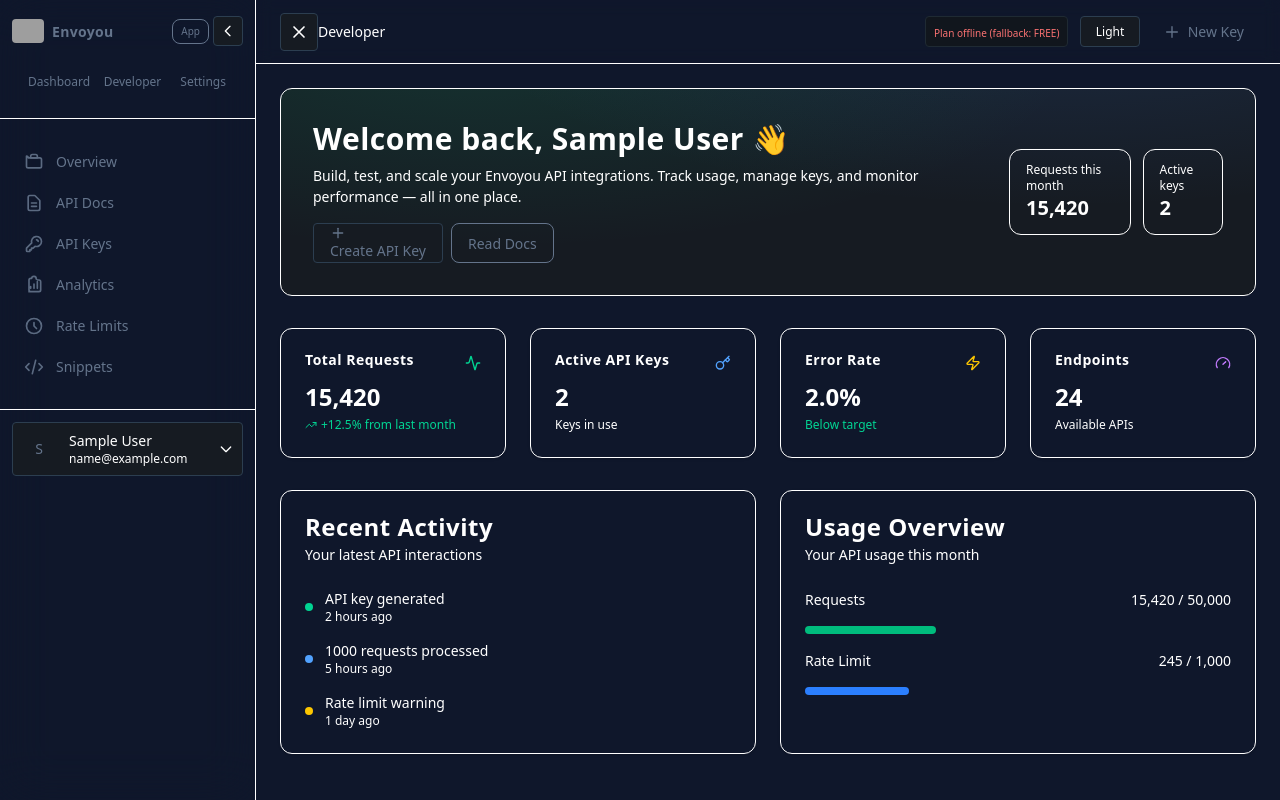
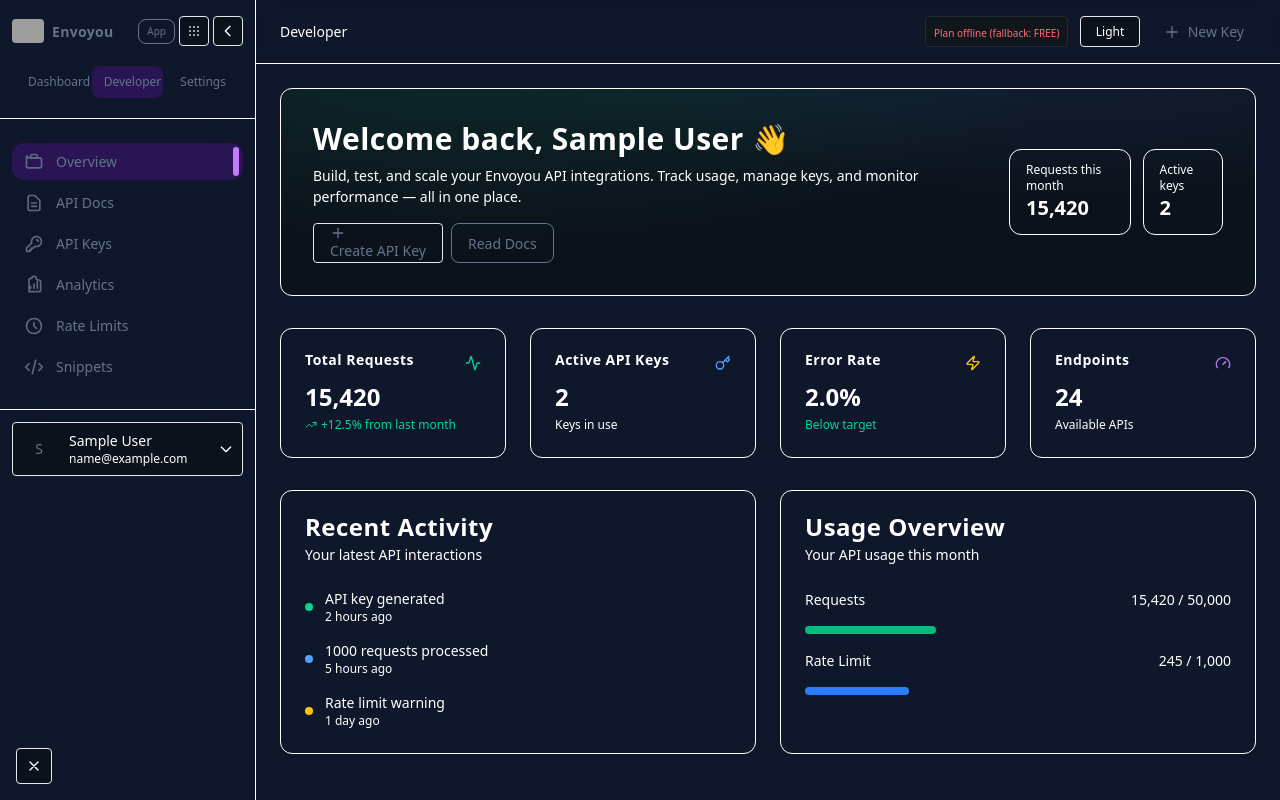
Before and after one commit to hk-dev13/app-envoyou, a React (Vite) app: page /developer in a window 1280 px wide. Built offline with nearby package versions, Linux system fonts and the light colour scheme; no server answers; sample sign-in values are in the browser's storage; grey boxes are pictures that could not be loaded; a web font is replaced by a local one.

Commit message:
feat: enhance AppLayout with keyboard navigation for ProfileMenu and add tooltip support for sidebar items

```diff
--- a/src/components/layout/AppLayout.jsx
+++ b/src/components/layout/AppLayout.jsx
@@ -1,6 +1,7 @@
 import React, { useState } from 'react';
 import { Link, useLocation } from 'react-router-dom';
 import { useAuth } from '../../hooks/useAuth.js';
+import * as Tooltip from '@radix-ui/react-tooltip';
 import ThemeToggle from '../ThemeToggle.jsx';
 import PlanStatus from '../PlanStatus.jsx';
 import Breadcrumbs from '../Breadcrumbs.jsx';
@@ -8,6 +9,8 @@
 const ProfileMenu = ({ user, onLogout, compact = false }) => {
   const [open, setOpen] = React.useState(false);
   const closeTimeout = React.useRef(null);
+  const menuRef = React.useRef(null);
+  const [focusIndex, setFocusIndex] = React.useState(0);
 
   const clearClose = () => {
     if (closeTimeout.current) {
@@ -22,6 +25,26 @@
   };
 
   React.useEffect(() => () => clearClose(), []);
+
+  // Basic keyboard navigation for dropdown
+  const onKeyDown = (e) => {
+    if (!open) return;
+    const items = menuRef.current?.querySelectorAll('[data-menu-item="true"]');
+    if (!items || items.length === 0) return;
+    if (e.key === 'ArrowDown') {
+      e.preventDefault();
+      const next = (focusIndex + 1) % items.length;
+      setFocusIndex(next);
+      items[next].focus();
+    } else if (e.key === 'ArrowUp') {
+      e.preventDefault();
+      const prev = (focusIndex - 1 + items.length) % items.length;
+      setFocusIndex(prev);
+      items[prev].focus();
+    } else if (e.key === 'Escape') {
+      setOpen(false);
+    }
+  };
 
   if (compact) {
     return (
@@ -58,10 +81,12 @@
       </button>
       {open && (
         <div
+          ref={menuRef}
           className="absolute bottom-full right-0 z-40 mt-2 w-56 rounded-md border border-border bg-popover/95 backdrop-blur-sm shadow-lg py-2"
           role="menu"
           onMouseEnter={clearClose}
           onMouseLeave={scheduleClose}
+          onKeyDown={onKeyDown}
         >
           <div className="px-4 py-3 border-b border-border flex items-center gap-3">
             <div className="w-8 h-8 bg-primary/20 text-primary rounded-full grid place-items-center text-xs font-medium">
@@ -74,26 +99,32 @@
           </div>
           <Link
             to="/settings/profile"
-            className="block px-4 py-2 text-sm text-popover-foreground hover:bg-accent hover:text-accent-foreground"
+            className="px-4 py-2 text-sm text-popover-foreground hover:bg-accent hover:text-accent-foreground flex items-center gap-2"
             role="menuitem"
+            data-menu-item="true"
             onClick={() => setOpen(false)}
           >
+            <svg className="w-4 h-4" fill="none" stroke="currentColor" viewBox="0 0 24 24"><path strokeLinecap="round" strokeLinejoin="round" strokeWidth={2} d="M5.121 17.804A13.937 13.937 0 0112 15c2.5 0 4.847.655 6.879 1.804M15 10a3 3 0 11-6 0 3 3 0 016 0z"/></svg>
             Profile Settings
           </Link>
           <Link
             to="/settings/notifications"
-            className="block px-4 py-2 text-sm text-popover-foreground hover:bg-accent hover:text-accent-foreground"
+            className="px-4 py-2 text-sm text-popover-foreground hover:bg-accent hover:text-accent-foreground flex items-center gap-2"
             role="menuitem"
+            data-menu-item="true"
             onClick={() => setOpen(false)}
           >
+            <svg className="w-4 h-4" fill="none" stroke="currentColor" viewBox="0 0 24 24"><path strokeLinecap="round" strokeLinejoin="round" strokeWidth={2} d="M15 17h5l-5 5v-5zM4.868 12.683A17.925 17.925 0 012 21h13.78a3 3 0 002.553-1.658l.046-.092A17.925 17.925 0 0118.708 7.5 17.925 17.925 0 0112 3c-2.131 0-4.09.61-5.84 1.683M12 3v18"/></svg>
             Notifications
           </Link>
           <div className="border-t border-border my-1" />
           <button
             onClick={() => { setOpen(false); onLogout(); }}
-            className="block w-full text-left px-4 py-2 text-sm text-popover-foreground hover:bg-accent hover:text-accent-foreground"
+            className="w-full text-left px-4 py-2 text-sm text-popover-foreground hover:bg-accent hover:text-accent-foreground flex items-center gap-2"
             role="menuitem"
+            data-menu-item="true"
           >
+            <svg className="w-4 h-4" fill="none" stroke="currentColor" viewBox="0 0 24 24"><path strokeLinecap="round" strokeLinejoin="round" strokeWidth={2} d="M17 16l4-4m0 0l-4-4m4 4H7m6 4v1a2 2 0 11-4 0V7a2 2 0 114 0v1"/></svg>
             Sign Out
           </button>
         </div>
@@ -122,6 +153,15 @@
       return true;
     }
   });
+  // Compact (icon-only) mode, remembered separately from visibility
+  const [sidebarCompact, setSidebarCompact] = useState(() => {
+    try {
+      const v = localStorage.getItem('env.sidebarCompact');
+      return v === '1';
+    } catch {
+      return false;
+    }
+  });
 
   React.useEffect(() => {
     try { localStorage.setItem('env.sidebarVisible', sidebarVisible ? '1' : '0'); } catch (e) { void e; }
@@ -129,6 +169,16 @@
   React.useEffect(() => {
     try { localStorage.setItem('env.sidebarExpanded', sidebarExpanded ? '1' : '0'); } catch (e) { void e; }
   }, [sidebarExpanded]);
+  React.useEffect(() => {
+    try { localStorage.setItem('env.sidebarCompact', sidebarCompact ? '1' : '0'); } catch (e) { void e; }
+  }, [sidebarCompact]);
+
+  // Section tone for highlights
+  const sectionTone = React.useMemo(() => {
+    if (location.pathname.startsWith('/developer')) return 'purple';
+    if (location.pathname.startsWith('/settings')) return 'blue';
+    return 'emerald';
+  }, [location.pathname]);
 
   const navigationItems = React.useMemo(() => {
     const isDeveloperSection = location.pathname.startsWith('/developer');
@@ -283,21 +333,29 @@
     <div className="min-h-screen bg-background flex">
       {/* Sidebar */}
       <aside
-        className={`fixed inset-y-0 left-0 z-50 bg-card/90 backdrop-blur-xl border-r border-border/80 transition-all duration-300 ease-in-out ${
-          sidebarExpanded ? 'w-64' : 'w-18'
-        } ${sidebarOpen ? 'translate-x-0' : '-translate-x-full'} ${sidebarVisible ? 'md:translate-x-0' : 'md:-translate-x-full'}`}
+        className={`fixed inset-y-0 left-0 z-50 bg-card/90 backdrop-blur-xl transition-all duration-300 ease-in-out ${
+          sidebarExpanded ? 'w-64' : 'w-16'
+        } ${sidebarOpen ? 'translate-x-0' : '-translate-x-full'} ${sidebarVisible ? 'md:translate-x-0 md:border-r md:border-border/80 md:pointer-events-auto' : 'md:-translate-x-full md:w-0 md:border-transparent md:pointer-events-none md:overflow-hidden'}`}
       >
         {/* Brand + Section Switcher */}
         <div className="px-3 py-4 border-b border-border">
           <div className="flex items-center justify-between mb-4">
             <Link to="/dashboard" className="flex items-center gap-2">
               <img src="/svg/logo-nb.svg" alt="Envoyou" className="h-6 w-auto rounded" />
-              {sidebarExpanded && <span className="text-foreground font-semibold tracking-wide">Envoyou</span>}
+              {sidebarExpanded && !sidebarCompact && <span className="text-foreground font-semibold tracking-wide">Envoyou</span>}
             </Link>
             <div className="flex items-center gap-1">
-              {sidebarExpanded && (
+              {sidebarExpanded && !sidebarCompact && (
                 <span className="text-[10px] px-2 py-1 rounded-md bg-primary/10 text-primary border border-primary/20">App</span>
               )}
+              {/* Compact toggle */}
+              <button
+                className="p-1.5 rounded-md hover:bg-accent/50 text-muted-foreground hover:text-foreground transition-colors"
+                title={sidebarCompact ? 'Disable compact' : 'Enable compact'}
+                onClick={() => setSidebarCompact(v => !v)}
+              >
+                <svg className="w-4 h-4" viewBox="0 0 20 20" fill="currentColor"><path d="M4 4h2v2H4V4zm0 5h2v2H4V9zm0 5h2v2H4v-2zm5-10h2v2H9V4zm0 5h2v2H9V9zm0 5h2v2H9v-2zm5-10h2v2h-2V4zm0 5h2v2h-2V9zm0 5h2v2h-2v-2z"/></svg>
+              </button>
               <button
                 className="p-1.5 rounded-md hover:bg-accent/50 text-muted-foreground hover:text-foreground transition-colors"
                 title={sidebarExpanded ? 'Collapse sidebar' : 'Expand sidebar'}
@@ -314,69 +372,84 @@
             </div>
           </div>
           {/* Segmented section switcher */}
+          <Tooltip.Provider delayDuration={200}>
             <div className="grid grid-cols-3 gap-1 bg-muted/30 p-1 rounded-lg">
-            <Link
-              to="/dashboard"
-              className={`px-3 py-2 text-xs font-medium rounded-md text-center transition-colors ${
-                !location.pathname.startsWith('/developer') && !location.pathname.startsWith('/settings')
-                  ? 'bg-primary text-primary-foreground'
-                  : 'text-muted-foreground hover:text-foreground hover:bg-accent'
-              }`}
+              {[
+                { to: '/dashboard', active: !location.pathname.startsWith('/developer') && !location.pathname.startsWith('/settings'), tone: 'emerald', label: 'Dashboard', icon: (
+                  <svg className="w-4 h-4" fill="none" stroke="currentColor" viewBox="0 0 24 24"><path strokeLinecap="round" strokeLinejoin="round" strokeWidth={2} d="M3 7v10a2 2 0 002 2h14a2 2 0 002-2V9a2 2 0 00-2-2H5a2 2 0 00-2-2z"/></svg>
+                )},
+                { to: '/developer', active: location.pathname.startsWith('/developer'), tone: 'purple', label: 'Developer', icon: (
+                  <svg className="w-4 h-4" fill="none" stroke="currentColor" viewBox="0 0 24 24"><path strokeLinecap="round" strokeLinejoin="round" strokeWidth={2} d="M10 20l4-16m4 4l4 4-4 4M6 16l-4-4 4-4"/></svg>
+                )},
+                { to: '/settings/profile', active: location.pathname.startsWith('/settings'), tone: 'blue', label: 'Settings', icon: (
+                  <svg className="w-4 h-4" fill="none" stroke="currentColor" viewBox="0 0 24 24"><path strokeLinecap="round" strokeLinejoin="round" strokeWidth={2} d="M12 8v4m0 4h.01M4 12a8 8 0 1016 0 8 8 0 10-16 0z"/></svg>
+                )}
+              ].map((s) => {
+                const activeCls = s.tone === 'purple' ? 'bg-purple-600/20 text-purple-400' : s.tone === 'blue' ? 'bg-blue-600/20 text-blue-400' : 'bg-emerald-600/20 text-emerald-400';
+                const el = (
+                  <Link key={s.to} to={s.to}
+                    className={`${sidebarCompact ? 'py-2' : 'px-3 py-2'} text-xs font-medium rounded-md text-center transition-colors ${s.active ? activeCls : 'text-muted-foreground hover:text-foreground hover:bg-accent'}`}
                   >
-              Dashboard
+                    {sidebarCompact ? s.icon : s.label}
                   </Link>
-            <Link
-              to="/developer"
-              className={`px-3 py-2 text-xs font-medium rounded-md text-center transition-colors ${
-                location.pathname.startsWith('/developer')
-                  ? 'bg-primary text-primary-foreground'
-                  : 'text-muted-foreground hover:text-foreground hover:bg-accent'
-              }`}
-            >
-              Developer
-            </Link>
-            <Link
-              to="/settings/profile"
-              className={`px-3 py-2 text-xs font-medium rounded-md text-center transition-colors ${
-                location.pathname.startsWith('/settings')
-                  ? 'bg-primary text-primary-foreground'
-                  : 'text-muted-foreground hover:text-foreground hover:bg-accent'
-              }`}
-            >
-              Settings
-            </Link>
+                );
+                return sidebarCompact ? (
+                  <Tooltip.Root key={s.to}>
+                    <Tooltip.Trigger asChild>{el}</Tooltip.Trigger>
+                    <Tooltip.Content side="right" className="rounded-md bg-popover text-popover-foreground border border-border px-2 py-1 text-xs shadow-md">{s.label}</Tooltip.Content>
+                  </Tooltip.Root>
+                ) : el;
+              })}
             </div>
+          </Tooltip.Provider>
         </div>
 
         {/* Navigation */}
+        <Tooltip.Provider delayDuration={200} skipDelayDuration={200}>
           <nav className="flex-1 px-2 md:px-3 py-6 space-y-1">
-          {navigationItems.map((item) => (
+            {navigationItems.map((item) => {
+              const activeTone = sectionTone === 'purple' ? 'bg-purple-600/20' : sectionTone === 'blue' ? 'bg-blue-600/20' : 'bg-emerald-600/20';
+              const indicatorTone = sectionTone === 'purple' ? 'bg-purple-400' : sectionTone === 'blue' ? 'bg-blue-400' : 'bg-emerald-400';
+              const link = (
                 <Link
                   key={item.path}
                   to={item.path}
-              title={!sidebarExpanded ? item.name : undefined}
                   className={`group relative flex items-center px-3 py-2 rounded-lg transition-colors ${
                     item.active
-                  ? 'text-foreground bg-accent/60'
+                      ? `text-foreground ${activeTone}`
                       : 'text-muted-foreground hover:text-foreground hover:bg-accent/40'
                   }`}
                 >
                   <div className="flex-shrink-0 opacity-90 group-hover:opacity-100">{item.icon}</div>
                   <span className={`ml-3 transition-all duration-200 ${
-                sidebarExpanded ? 'opacity-100' : 'opacity-0 w-0 overflow-hidden'
+                    sidebarExpanded && !sidebarCompact ? 'opacity-100' : 'opacity-0 w-0 overflow-hidden'
                   }`}>
                     {item.name}
                   </span>
                   {item.active && (
-                <span className="absolute inset-y-1 right-1 w-1.5 rounded-full bg-primary" />
+                    <span className={`absolute inset-y-1 right-1 w-1.5 rounded-full ${indicatorTone}`} />
                   )}
                 </Link>
-          ))}
+              );
+              return sidebarExpanded ? (
+                link
+              ) : (
+                <Tooltip.Root key={item.path}>
+                  <Tooltip.Trigger asChild>
+                    {link}
+                  </Tooltip.Trigger>
+                  <Tooltip.Content side="right" className="rounded-md bg-popover text-popover-foreground border border-border px-2 py-1 text-xs shadow-md">
+                    {item.name}
+                  </Tooltip.Content>
+                </Tooltip.Root>
+              );
+            })}
           </nav>
+        </Tooltip.Provider>
 
         {/* User Profile at Bottom */}
         <div className="border-t border-border/80 p-3">
-          <ProfileMenu user={user} onLogout={logout} compact={!sidebarExpanded} />
+          <ProfileMenu user={user} onLogout={logout} compact={!sidebarExpanded || sidebarCompact} />
         </div>
       </aside>
 
@@ -403,18 +476,6 @@
               <svg className="w-5 h-5" fill="none" stroke="currentColor" viewBox="0 0 24 24">
                 <path strokeLinecap="round" strokeLinejoin="round" strokeWidth={2} d="M4 6h16M4 12h16M4 18h16" />
               </svg>
-            </button>
-            {/* Desktop show/hide */}
-            <button
-              onClick={() => setSidebarVisible(v => !v)}
-              className="hidden md:inline-flex p-2 rounded-lg text-muted-foreground hover:text-foreground hover:bg-accent"
-              title={sidebarVisible ? 'Hide sidebar' : 'Show sidebar'}
-            >
-              {sidebarVisible ? (
-                <svg className="w-5 h-5" fill="none" stroke="currentColor" viewBox="0 0 24 24"><path strokeLinecap="round" strokeLinejoin="round" strokeWidth={2} d="M6 18L18 6M6 6l12 12"/></svg>
-              ) : (
-                <svg className="w-5 h-5" fill="none" stroke="currentColor" viewBox="0 0 24 24"><path strokeLinecap="round" strokeLinejoin="round" strokeWidth={2} d="M4 6h16M4 12h16M4 18h16"/></svg>
-              )}
             </button>
           </div>
 
@@ -444,6 +505,19 @@
           {children}
         </main>
       </div>
+
+      {/* Floating sidebar toggle (desktop) */}
+      <button
+        onClick={() => setSidebarVisible(v => !v)}
+        className={`hidden md:flex fixed bottom-4 left-4 z-50 h-9 w-9 rounded-full border border-border bg-card/90 backdrop-blur items-center justify-center text-muted-foreground hover:text-foreground hover:bg-accent transition-colors ${sidebarVisible ? '' : ''}`}
+        aria-label={sidebarVisible ? 'Hide sidebar' : 'Show sidebar'}
+      >
+        {sidebarVisible ? (
+          <svg className="w-4 h-4" fill="none" stroke="currentColor" viewBox="0 0 24 24"><path strokeLinecap="round" strokeLinejoin="round" strokeWidth={2} d="M6 18L18 6M6 6l12 12"/></svg>
+        ) : (
+          <svg className="w-4 h-4" fill="none" stroke="currentColor" viewBox="0 0 24 24"><path strokeLinecap="round" strokeLinejoin="round" strokeWidth={2} d="M4 6h16M4 12h16M4 18h16"/></svg>
+        )}
+      </button>
     </div>
   );
 }
--- a/src/styles/theme.css
+++ b/src/styles/theme.css
@@ -14,6 +14,10 @@
   --shadow-sm: 0 1px 2px rgba(0,0,0,0.4);
   --shadow-md: 0 4px 10px -2px rgba(0,0,0,0.5);
   --transition-fast: 120ms ease;
+  /* Scrollbar tokens */
+  --scrollbar-track: #0d1117;
+  --scrollbar-thumb: #1f2a33;
+  --scrollbar-thumb-hover: #2c3e50;
 }
 
 /* Light theme overrides */
@@ -27,13 +31,16 @@
   --color-text-muted: #5d6a72;
   --shadow-sm: 0 1px 2px rgba(0,0,0,0.06);
   --shadow-md: 0 4px 16px -2px rgba(0,0,0,0.08);
+  --scrollbar-track: #eef2f6;
+  --scrollbar-thumb: #cfd6dd;
+  --scrollbar-thumb-hover: #b7c0c9;
 }
 
 /* Smooth theme change */
 html, body, .app-card, .panel { transition: background-color .25s ease, color .25s ease, border-color .25s ease; }
 
 html, body {
-  background: var(--color-bg);
+  background: var(--background);
   color: var(--color-text);
   font-family: system-ui,-apple-system,Segoe UI,Roboto,Ubuntu,sans-serif;
   -webkit-font-smoothing: antialiased;
@@ -51,14 +58,14 @@
 
 /* Minimal scrollbars (WebKit) */
 *::-webkit-scrollbar { width: 10px; }
-*::-webkit-scrollbar-track { background: #0d1117; }
-*::-webkit-scrollbar-thumb { background: #1f2a33; border-radius: 6px; }
-*::-webkit-scrollbar-thumb:hover { background: #2c3e50; }
+*::-webkit-scrollbar-track { background: var(--scrollbar-track); }
+*::-webkit-scrollbar-thumb { background: var(--scrollbar-thumb); border-radius: 6px; }
+*::-webkit-scrollbar-thumb:hover { background: var(--scrollbar-thumb-hover); }
 
 /* Cards */
 .app-card, .card, .panel, .dashboard-card {
-  background: var(--color-surface) !important;
-  border: 1px solid var(--color-border) !important;
+  background: var(--card) !important;
+  border: 1px solid var(--border) !important;
   border-radius: var(--radius-md);
   box-shadow: var(--shadow-sm);
   position: relative;
@@ -66,7 +73,7 @@
 
 /* Remove loud gradients */
 [class*="gradient"], .gradient-bg, .bg-gradient, .hero-gradient {
-  background: var(--color-surface) !important;
+  background: var(--card) !important;
   background-image: none !important;
 }
 
@@ -85,9 +92,9 @@
 button.primary:hover, .btn-primary:hover, .ButtonPrimary:hover { background: var(--color-accent-hover); border-color: var(--color-accent-hover); }
 
 button.secondary, .btn-secondary, .ButtonSecondary, button:not(.primary):not(.danger):not(.ghost) {
-  background: var(--color-surface);
+  background: var(--card);
   color: var(--color-text);
-  border: 1px solid var(--color-border);
+  border: 1px solid var(--border);
 }
 button.secondary:hover, .btn-secondary:hover, .ButtonSecondary:hover, button:not(.primary):not(.danger):not(.ghost):hover {
   border-color: var(--color-accent);
@@ -126,14 +133,15 @@
 /* Tables */
 table { width: 100%; border-collapse: collapse; }
 th, td { padding: 8px 10px; text-align: left; }
-th { background: #12181f; color: var(--color-text); font-weight: 500; }
+th { background: var(--color-bg-elevated); color: var(--color-text); font-weight: 500; }
 tr { border-bottom: 1px solid var(--color-border-subtle); }
 tr:last-child { border-bottom: none; }
-tr:hover td { background: #131a21; }
+tr:hover td { background: rgba(0,0,0,0.04); }
+[data-theme='dark'] tr:hover td { background: #131a21; }
 
 /* Inputs */
 input, select, textarea {
-  background: #0f141a;
+  background: var(--color-bg-elevated);
   border: 1px solid var(--color-border-subtle);
   color: var(--color-text);
   border-radius: var(--radius-sm);
@@ -142,10 +150,9 @@
 input:focus, select:focus, textarea:focus { outline: 1px solid var(--color-accent); }
 
 /* Locked module overlay refinement */
-.locked-module-overlay {
-  backdrop-filter: blur(3px);
-  background: rgba(13,17,23,0.85);
-}
+.locked-module-overlay { backdrop-filter: blur(3px); }
+[data-theme='dark'] .locked-module-overlay { background: rgba(13,17,23,0.85); }
+[data-theme='light'] .locked-module-overlay { background: rgba(245,247,249,0.7); }
 
 /* Page & layout helpers */
 .app-page { background: var(--color-bg); min-height: 100vh; }
@@ -157,7 +164,7 @@
 .btn { font-size: .75rem; padding: .55rem .9rem; line-height: 1; cursor: pointer; display: inline-flex; align-items: center; gap: .4rem; }
 .btn-primary { background: var(--color-accent); border: 1px solid var(--color-accent); color: #0d1117; }
 .btn-primary:hover { background: var(--color-accent-hover); border-color: var(--color-accent-hover); }
-.btn-outline { background: var(--color-surface); border: 1px solid var(--color-border); color: var(--color-text); }
+.btn-outline { background: var(--card); border: 1px solid var(--border); color: var(--color-text); }
 .btn-outline:hover { border-color: var(--color-accent); color: var(--color-accent); }
 .btn-ghost { background: transparent; border: 1px solid transparent; color: var(--color-text-muted); }
 .btn-ghost:hover { color: var(--color-text); }
@@ -179,7 +186,7 @@
 
 /* Utility overrides */
 .shadow, .shadow-lg, .shadow-md { box-shadow: var(--shadow-sm) !important; }
-.bg-white, .bg-light, .surface-light { background: var(--color-surface) !important; color: var(--color-text) !important; }
+.bg-white, .bg-light, .surface-light { background: var(--card) !important; color: var(--color-text) !important; }
 .text-gray, .text-secondary { color: var(--color-text-muted) !important; }
 .text-primary { color: var(--color-accent) !important; }
 
```
Lines whose indentation alone changed are shown as unchanged.
